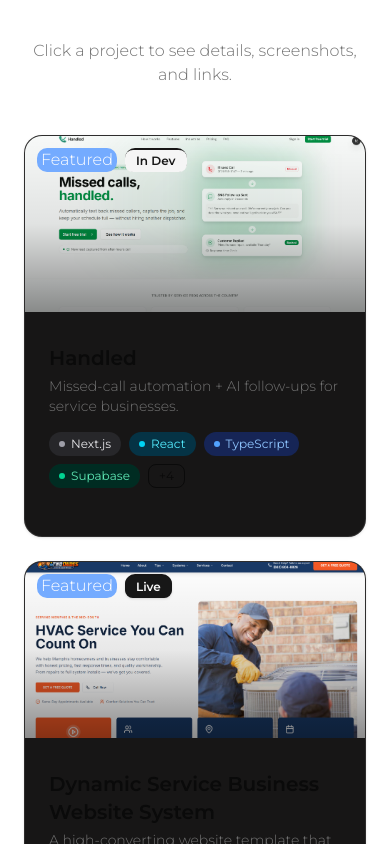
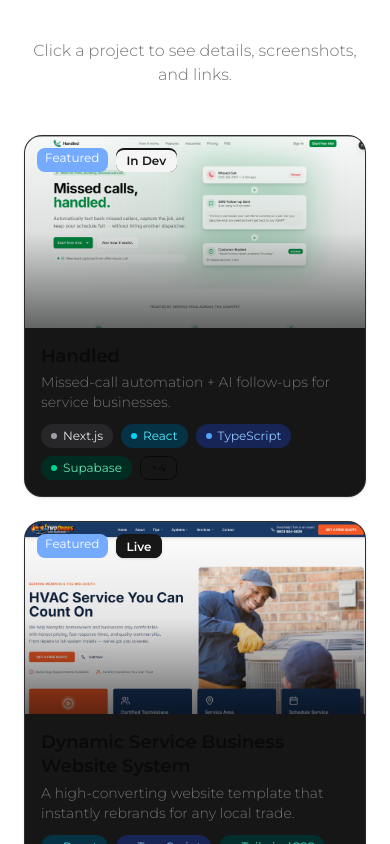
Before and after one commit to JayRice/portfolio, a React (Vite) app: page / in a window 390 px wide. Shown: the part 3120-3964 px from the top of the page. Built offline with nearby package versions, Linux system fonts and the light colour scheme; what tailwindcss-animated would draw is missing.

Commit message:
Grid fix

```diff
--- a/src/Components/projects/ProjectCard.tsx
+++ b/src/Components/projects/ProjectCard.tsx
@@ -2,7 +2,7 @@
 import type { ProjectData } from "../../data/projects"
 import { Card, CardContent } from "../../Components/ui/card"
 import { Badge } from "../../Components/ui/badge"
-import {TechBadge} from "../TechBadge.tsx";
+import { TechBadge } from "../TechBadge.tsx"
 
 function statusBadge(status: ProjectData["status"]) {
     switch (status) {
@@ -23,7 +23,6 @@
     onOpen: () => void
 }) {
     const cover = project.images?.[0]
-
     const isPhone = project.variant === "phone"
 
     return (
@@ -33,28 +32,20 @@
                 show: { opacity: 1, y: 0, scale: 1 },
             }}
             transition={{ duration: 0.35, ease: "easeOut" }}
-            className={(isPhone ? "flex justify-center mx-auto w-full max-w-[360px]" : undefined)  }
+            className={isPhone ? "flex justify-center mx-auto w-full max-w-[320px]" : "w-full"}
         >
-            {/* Phone shell */}
             {isPhone ? (
-                <div className={" w-3/4 rounded-[2.25rem] border bg-project border-white/10  p-3 shadow-2xl backdrop-blur"}>
-                    {/* Notch / speaker */}
+                <div className="w-full rounded-[2.25rem] border bg-project border-white/10 p-3 shadow-2xl backdrop-blur">
                     <div className="mx-auto mb-3 h-5 w-24 rounded-full bg-muted/60" />
 
                     <Card
                         onClick={onOpen}
-                        className={[
-                            "group cursor-pointer overflow-hidden rounded-[1.75rem]",
-                            "bg-background/60 backdrop-blur",
-                            "border border-white/10",
-                            "transition-transform duration-300",
-                            "active:scale-[0.99]",
-                        ].join(" ")}
+                        className="group cursor-pointer overflow-hidden rounded-[1.75rem] bg-background/60 backdrop-blur border border-white/10 transition-transform duration-300 active:scale-[0.99]"
                     >
-                        <div className="relative h-56 w-full overflow-hidden">
+                        <div className="relative h-80  w-full overflow-hidden">
                             {cover ? (
                                 <img
-                                    src={"/images/projects/"+cover}
+                                    src={"/images/projects/" + cover}
                                     alt={project.name}
                                     className="h-full w-full object-cover transition-transform duration-500 group-hover:scale-105"
                                     loading="lazy"
@@ -62,88 +53,63 @@
                             ) : (
                                 <div className="h-full w-full bg-muted" />
                             )}
-
-                            <div className="pointer-events-none absolute inset-0 bg-gradient-to-t from-black/55 via-black/10 to-transparent opacity-95" />
+                            <div className="pointer-events-none absolute inset-0 bg-gradient-to-t from-black/70 via-black/10 to-transparent" />
                             <div className="absolute left-3 top-3">{statusBadge(project.status)}</div>
-                            <div className="pointer-events-none absolute -left-1/2 top-0 h-full w-1/2 rotate-12 bg-white/10 blur-xl opacity-0 transition-opacity duration-300 group-hover:opacity-100 group-hover:animate-[shine_1.2s_ease-in-out]" />
                         </div>
 
-                        <CardContent className="p-4  text-left">
-                            <div className="flex items-start justify-between gap-3">
-                                <div className="min-w-0">
-                                    <h3 className="truncate text-lg font-semibold">{project.name}</h3>
-                                    <p className="mt-1 line-clamp-2 text-sm text-muted-foreground">
-                                        {project.tagline}
-                                    </p>
-                                </div>
-                            </div>
-
+                        <CardContent className="p-4 text-left">
+                            <h3 className="truncate text-lg font-semibold">{project.name}</h3>
+                            <p className="mt-1 line-clamp-2 text-sm text-muted-foreground">{project.tagline}</p>
                             <div className="mt-3 flex flex-wrap gap-2">
-                                {project.tech.slice(0, 3).map((t) => (
-                                    <TechBadge tech={t}/>
-
-                                ))}
+                                {project.tech.slice(0, 3).map((t) => <TechBadge key={t} tech={t} />)}
                                 {project.tech.length > 3 && (
-                                    <Badge variant="outline" className="font-normal">
-                                        +{project.tech.length - 3}
-                                    </Badge>
+                                    <Badge variant="outline" className="font-normal">+{project.tech.length - 3}</Badge>
                                 )}
                             </div>
                         </CardContent>
                     </Card>
 
-                    {/* Home indicator */}
                     <div className="mx-auto mt-3 h-1.5 w-28 rounded-full bg-muted/60" />
                 </div>
             ) : (
-                // Desktop version (your original)
                 <Card
                     onClick={onOpen}
-                    className={[
-                        "group cursor-pointer overflow-hidden rounded-2xl",
-                        "bg-background/60 backdrop-blur",
-                        "bg-project border border-white/10",
-                        "transition-transform duration-300",
-                        "hover:-translate-y-1 hover:shadow-2xl",
-                    ].join(" ")}
+                    className="group cursor-pointer overflow-hidden rounded-2xl bg-project border border-white/10 transition-all duration-300 hover:-translate-y-1 hover:shadow-2xl h-full flex flex-col"
                 >
-                    <div className="relative h-44 w-full overflow-hidden">
+                    {/* Image — always fills, never empty space */}
+                    <div className="relative w-full overflow-hidden" style={{ aspectRatio: "16/9" }}>
                         {cover ? (
                             <img
-                                src={"/images/projects/"+cover}
+                                src={"/images/projects/" + cover}
                                 alt={project.name}
                                 className="h-full w-full object-cover transition-transform duration-500 group-hover:scale-105"
                                 loading="lazy"
                             />
                         ) : (
-                            <div className="h-full w-full bg-muted" />
+                            <div className="h-full w-full bg-muted flex items-center justify-center text-muted-foreground text-sm">
+                                No preview
+                            </div>
                         )}
-
-                        <div className="pointer-events-none absolute inset-0 bg-gradient-to-t from-black/50 via-black/10 to-transparent opacity-90" />
-                        <div className={"absolute left-3 top-3 rounded-lg flex flex-row gap-2"}>
-                            {project.featured && <div className=" rounded-lg text-white bg-prim px-1">Featured</div>}
-                            <div className="bg-project rounded-lg">{statusBadge(project.status)}</div>
-
+                        <div className="pointer-events-none absolute inset-0 bg-gradient-to-t from-black/60 via-black/10 to-transparent" />
+                        <div className="absolute left-3 top-3 flex gap-2">
+                            {project.featured && (
+                                <span className="rounded-md bg-prim px-2 py-0.5 text-xs font-medium text-white">Featured</span>
+                            )}
+                            <div className="rounded-md bg-project">{statusBadge(project.status)}</div>
                         </div>
-                        <div className="pointer-events-none absolute -left-1/2 top-0 h-full w-1/2 rotate-12 bg-white/10 blur-xl opacity-0 transition-opacity duration-300 group-hover:opacity-100 group-hover:animate-[shine_1.2s_ease-in-out]" />
+                        <div className="pointer-events-none absolute -left-1/2 top-0 h-full w-1/2 rotate-12 bg-white/10 blur-xl opacity-0 transition-opacity duration-300 group-hover:opacity-100" />
                     </div>
 
-                    <CardContent className="my-4 py-4 text-left h-48">
-                        <div className="flex items-start justify-between gap-3">
-                            <div>
-                                <h3 className="text-xl font-semibold">{project.name}</h3>
-                                <p className="mt-1 text-sm text-muted-foreground">{project.tagline}</p>
-                            </div>
+                    {/* Content — grows to fill remaining space */}
+                    <CardContent className="flex flex-col flex-1 gap-3 p-4 text-left">
+                        <div>
+                            <h3 className="text-lg font-semibold leading-snug">{project.name}</h3>
+                            <p className="mt-1 line-clamp-2 text-sm text-muted-foreground">{project.tagline}</p>
                         </div>
-
-                        <div className="mt-4 flex flex-wrap gap-2">
-                            {project.tech.slice(0, 4).map((t) => (
-                                <TechBadge tech={t}/>
-                            ))}
+                        <div className="mt-auto flex flex-wrap gap-2">
+                            {project.tech.slice(0, 4).map((t) => <TechBadge key={t} tech={t} />)}
                             {project.tech.length > 4 && (
-                                <Badge variant="outline" className="font-normal">
-                                    +{project.tech.length - 4}
-                                </Badge>
+                                <Badge variant="outline" className="font-normal">+{project.tech.length - 4}</Badge>
                             )}
                         </div>
                     </CardContent>
--- a/src/Components/projects/ProjectSection.tsx
+++ b/src/Components/projects/ProjectSection.tsx
@@ -12,6 +12,11 @@
         return [...PROJECTS].sort((a, b) => Number(!!b.featured) - Number(!!a.featured));
     }, []);
 
+
+    const web_apps = sorted.filter((s) => s.variant!="phone")
+    const mobile_apps = sorted.filter((s) => s.variant=="phone")
+
+
     return (
         <section id="projects" className="relative w-full px-6 sm:px-10 lg:px-20 py-20">
             <div className="mx-auto max-w-6xl text-center">
@@ -22,8 +27,7 @@
             </div>
 
             <motion.div
-                className="mx-auto mt-12 grid max-w-6xl grid-cols-1 gap-6  md:grid-cols-1  lg:grid-cols-2 xl:grid-cols-3 items-center justify-center"
-                initial="hidden"
+                className="mx-auto mt-12 grid max-w-6xl w-full grid-cols-1 gap-6 sm:grid-cols-2 xl:grid-cols-3 items-stretch"                initial="hidden"
                 whileInView="show"
                 viewport={{ once: true, amount: 0.2 }}
                 variants={{
@@ -31,10 +35,25 @@
                     show: { transition: { staggerChildren: 0.08 } },
                 }}
             >
-                {sorted.map((p) => (
+                {web_apps.map((p) => (
                     <ProjectCard key={p.id} project={p} onOpen={() => setActive(p)} />
                 ))}
             </motion.div>
+            <motion.div
+                className="mx-auto mt-12 grid max-w-6xl w-full grid-cols-1 gap-6 sm:grid-cols-2 xl:grid-cols-3 items-stretch"                initial="hidden"
+                whileInView="show"
+                viewport={{ once: true, amount: 0.2 }}
+                variants={{
+                    hidden: {},
+                    show: { transition: { staggerChildren: 0.08 } },
+                }}
+            >
+                {mobile_apps.map((p) => (
+                    <ProjectCard key={p.id} project={p} onOpen={() => setActive(p)} />
+                ))}
+            </motion.div>
+
+
 
             <ProjectModal project={active} onClose={() => setActive(null)} />
         </section>
```
Also changed, not shown: src/Components/projects/ProjectModal.tsx (+7 -6 lines).
